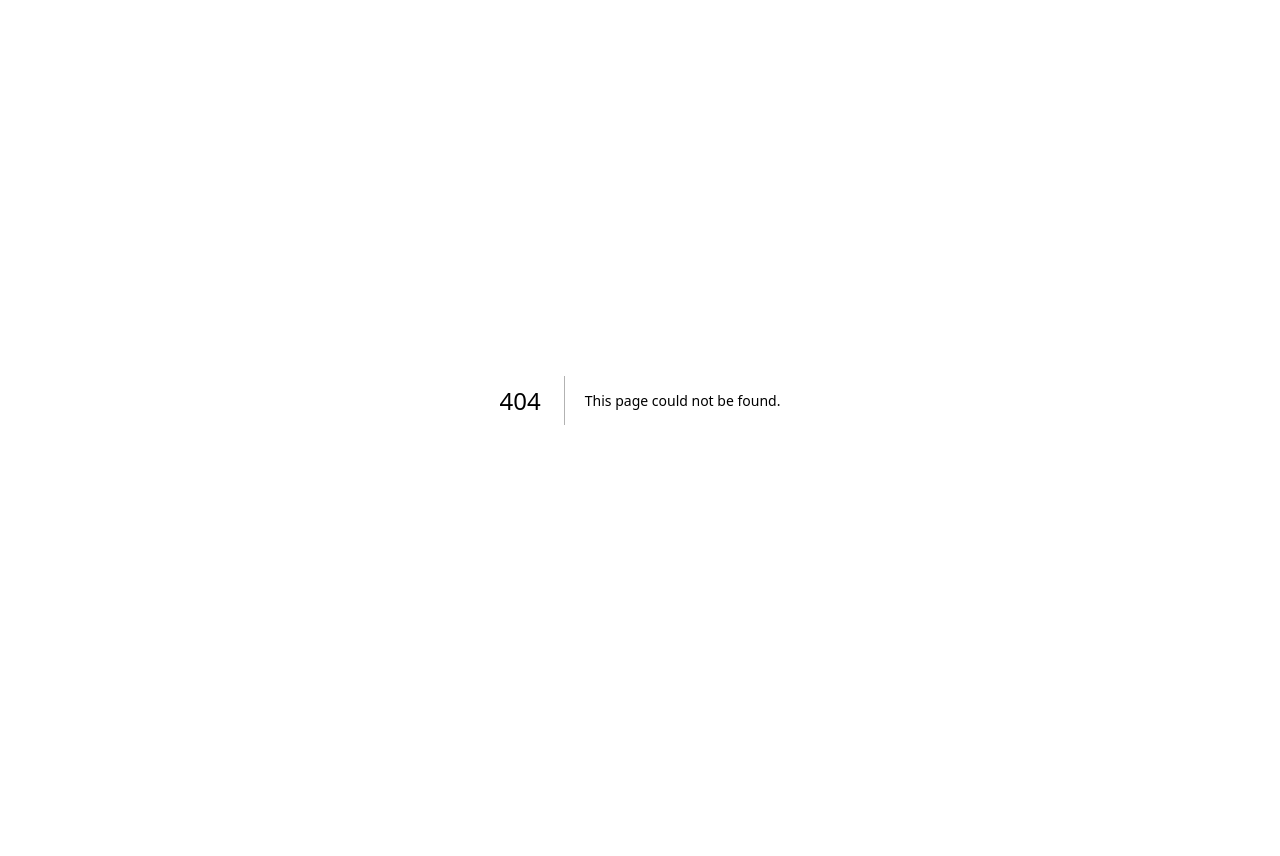
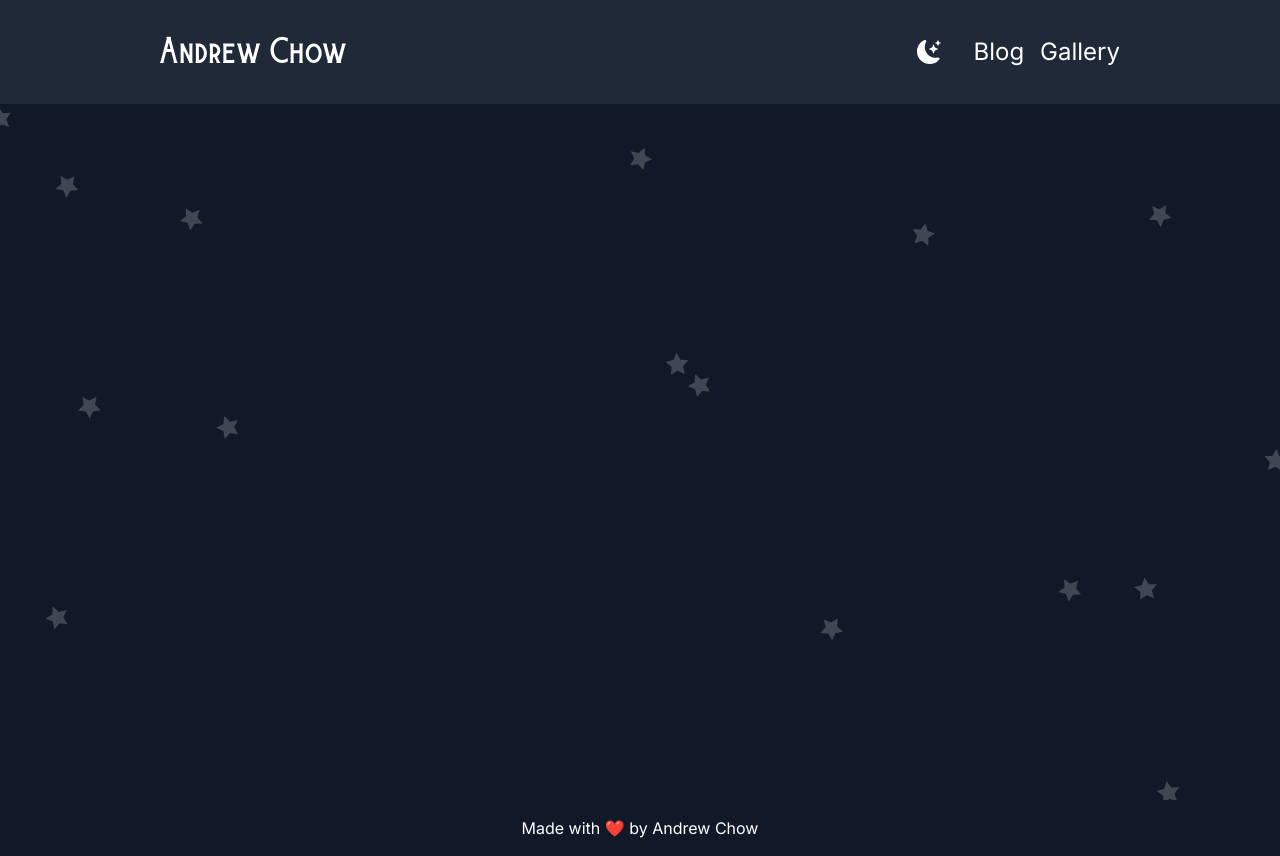
Before and after one commit to acandrewchow/ac_portfolio, a Next.js app in the folder ac_portfolio/: page /gallery in a window 1280 px wide. Before the commit this address had no page. Before the commit the page ends 800 px from the top, so only its background shows below. Built offline with nearby package versions, Linux system fonts and the light colour scheme.

Commit message:
Adds Gallery Skeleton

```diff
--- a/ac_portfolio/src/app/components/Navbar.js
+++ b/ac_portfolio/src/app/components/Navbar.js
@@ -51,7 +51,14 @@ const Navbar = ({ toggleDarkMode }) => {
         >
           Blog
         </Link>
+        <Link
+          href="/gallery"
+          className="text-black dark:text-white text-2xl hover:text-blue-500 relative hover:after:block hover:after:w-full hover:after:h-1 hover:after:bg-blue-500 ml-4" // Added margin-left (ml-4)
+        >
+          Gallery
+        </Link>
       </div>
+
       <div
         className={`md:hidden fixed top-0 right-0 h-full w-full bg-opacity-50 bg-black transition-opacity ${
           isMobileMenuOpen
@@ -106,6 +113,14 @@ const Navbar = ({ toggleDarkMode }) => {
               Blog
             </Link>
           </li>
+          <li className="mb-8 text-2xl">
+            <Link
+              href="/gallery"
+              className="text-2xl hover:text-blue-500 relative hover:after:block hover:after:w-full hover:after:h-1 hover:after:bg-blue-500"
+            >
+              Gallery
+            </Link>
+          </li>
         </ul>
       </div>
     </nav>
--- /dev/null
+++ b/ac_portfolio/src/app/gallery/page.js
@@ -0,0 +1,36 @@
+"use client";
+import React from "react";
+import Head from "next/head";
+import { useState } from "react";
+import ParticlesBackground from "../components/ParticlesBackground";
+import Navbar from "../components/Navbar";
+import Footer from "../components/Footer";
+import BlogPostCard from "../components/BlogPostCard";
+import Link from "next/link";
+import BackToTopButton from "../components/BackToTopButton";
+
+export default function GalleryHome() {
+  const [darkMode, setDarkMode] = useState(true);
+
+  const toggleDarkMode = () => {
+    setDarkMode(!darkMode);
+  };
+
+  return (
+    <div className={darkMode ? "dark" : ""}>
+      <Head>
+        <title>Andrew Chow's Gallery</title>
+        <meta name="description" content="My place where I capture moments!" />
+        <link rel="icon" href="/favicon.ico" />
+      </Head>
+      <ParticlesBackground darkMode={darkMode} />
+      <main className="bg-white dark:bg-gray-900">
+        <section className="min-h-screen">
+          <Navbar darkMode={darkMode} toggleDarkMode={toggleDarkMode} />
+        </section>
+        <Footer darkMode={darkMode} />
+        <BackToTopButton />
+      </main>
+    </div>
+  );
+}
```
